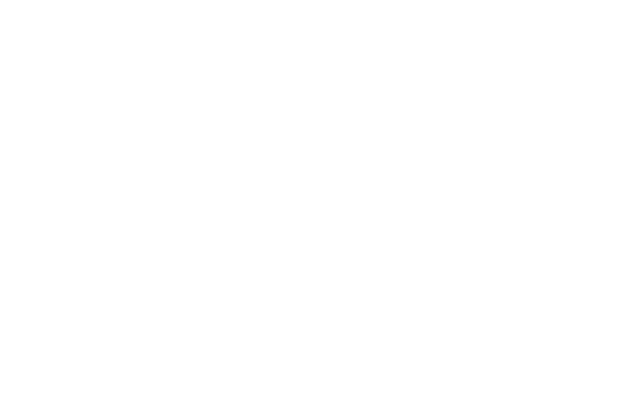
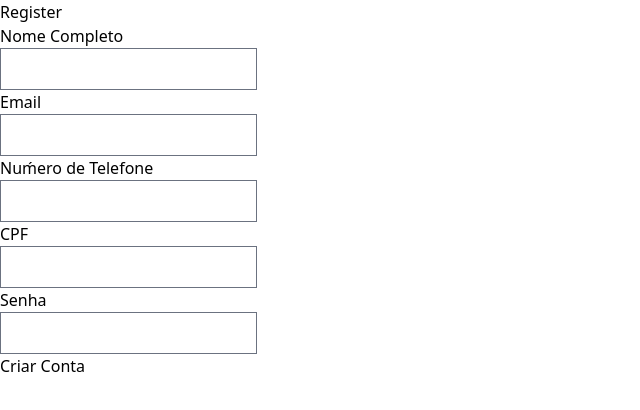
Before and after one commit to Luizhnrs/snicker.in, a React (Create React App) app in the folder frontend/: page /auth/register in a window 1280 px wide. Before the commit this address had no page. Shown: the top 410 px of the page, without its empty margins (0-640 px from the left). Built offline with nearby package versions, Linux system fonts and the light colour scheme.

Commit message:
Feat: Add form labels and inputs

```diff
--- a/frontend/src/App.tsx
+++ b/frontend/src/App.tsx
@@ -1,6 +1,7 @@
 import { BrowserRouter, Route, Routes } from "react-router-dom";
 import Login from "./pages/Login";
 import "./styles/output.css"
+import Register from "./pages/Register";
 
 export default function App() {
   return(
@@ -8,6 +9,7 @@ export default function App() {
       <BrowserRouter>
         <Routes>
           <Route path="/auth/login" element={<Login />} />
+          <Route path="/auth/register" element={<Register />} />
         </Routes>
       </BrowserRouter>
     </>
--- a/frontend/src/components/RegisterForm.tsx
+++ b/frontend/src/components/RegisterForm.tsx
@@ -1,5 +1,78 @@
 export default function RegisterForm() {
-  return(
-    <></>
+  return (
+    <div>
+      <form>
+
+        <div>
+          <label htmlFor="name">Nome Completo</label>
+          <div>
+            <input
+              type="text"
+              id="name"
+              name="name"
+              required
+              autoComplete="name"
+            />
+          </div>
+        </div>
+
+        <div>
+          <label htmlFor="email">Email</label>
+          <div>
+            <input
+              type="email"
+              id="email"
+              name="email"
+              required
+              autoComplete="email"
+            />
+          </div>
+        </div>
+
+        <div>
+          <label htmlFor="phoneNumber">Nuḿero de Telefone</label>
+          <div>
+            <input
+              type="text"
+              id="phoneNumber"
+              name="phoneNumber"
+              required
+              autoComplete="tel"
+            />
+          </div>
+        </div>
+
+        <div>
+          <label htmlFor="cpf">CPF</label>
+          <div>
+            <input
+              type="text"
+              id="cpf"
+              name="cpf"
+              required
+            />
+          </div>
+        </div>
+
+        <div>
+          <label htmlFor="password">Senha</label>
+          <div>
+            <input
+              type="password"
+              id="password"
+              name="password"
+              required
+            />
+          </div>
+        </div>
+
+        <div>
+          <button
+          type="submit"
+          >Criar Conta</button>
+        </div>
+
+      </form>
+    </div>
   )
 };
```
